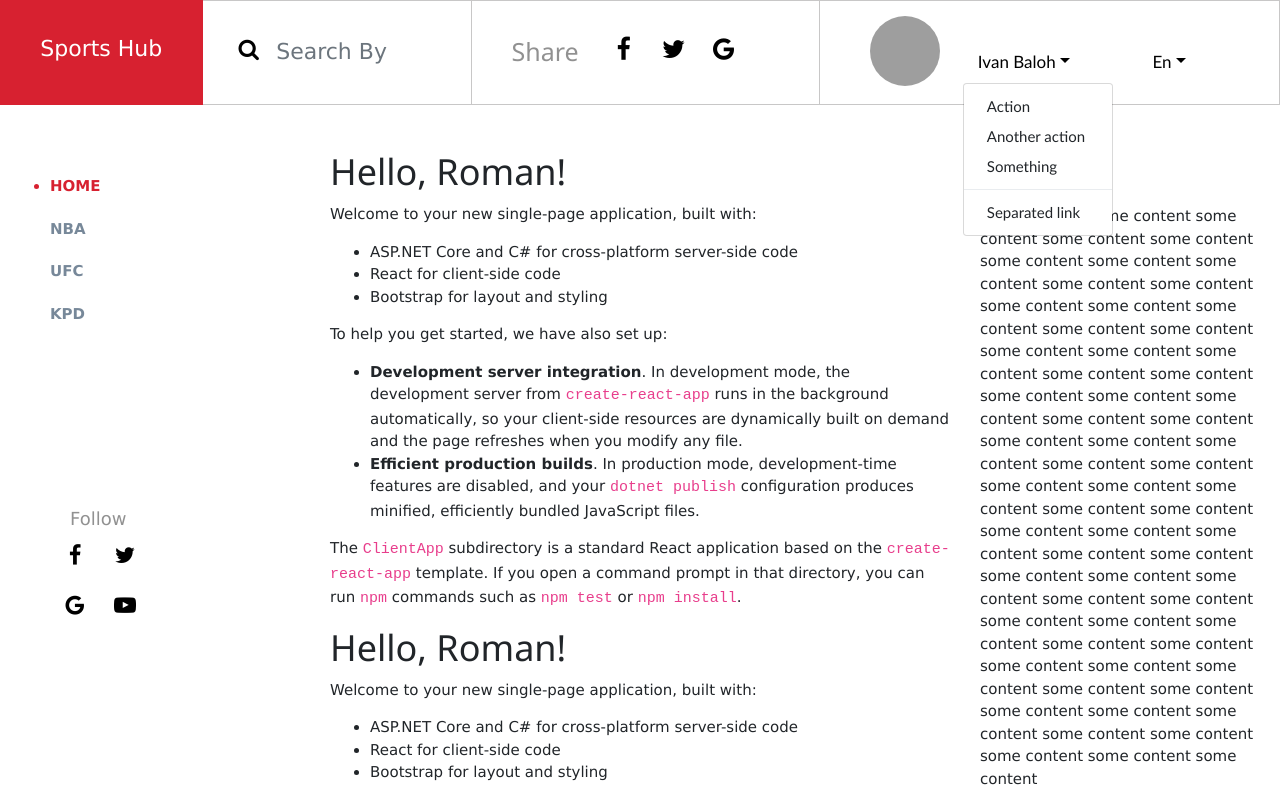
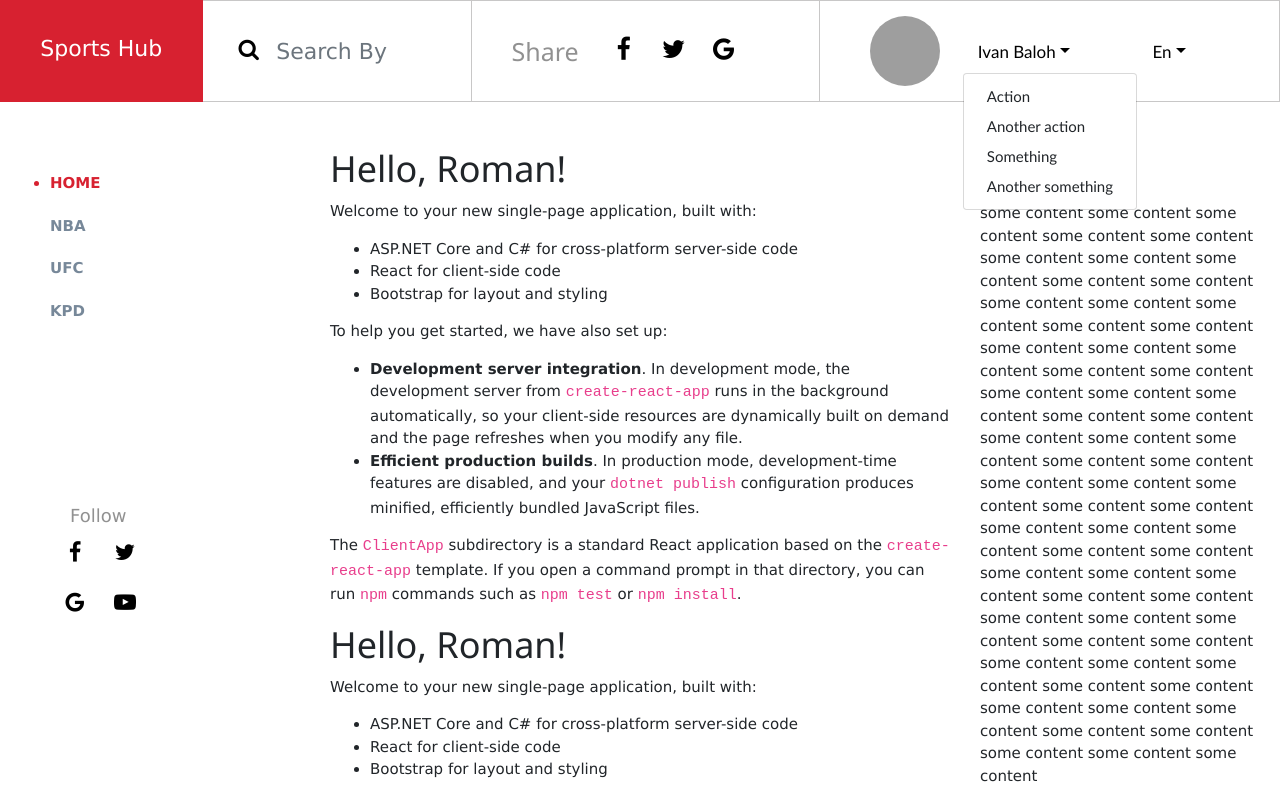
Before and after one commit to milinaire/SportsHub, a React (Create React App) app in the folder SportsHubWEB/ClientApp/: page / in a window 1280 px wide. Both pictures are taken after a click on the button "Ivan Baloh". Shown: the top 800 px of the page. Built offline with nearby package versions, Linux system fonts and the light colour scheme; grey boxes are pictures that could not be loaded.

Commit message:
Header Beta version

```diff
--- a/SportsHubWEB/ClientApp/src/components/Main/Header/Header.css
+++ b/SportsHubWEB/ClientApp/src/components/Main/Header/Header.css
@@ -14,20 +14,14 @@ html {
 }
 
 .brand-card {
-  margin-right: 0!important;
-  height: 90px;
-  font-size: 22px;
-  background-color: #d72130;
-  text-align: center;
-  text-decoration: none;
+  text-decoration: none!important;
 }
 .brand-text:hover {
   color: white;
   text-decoration: none;
 }
 .brand-text {
-  padding-left: 10px;
-  padding-right: 10px;
+  text-decoration: none;
   justify-content: center;
   padding-top: 17px;
   text-align: center;
@@ -122,9 +116,10 @@ form.header-form::after {
   font-family: "Calibri";
   font-size: 17px;
   color: #000000;
-  padding-top: 25px;
+  padding-top: 15px;
   text-align: left;
 }
+
 
 .fa-twitter:hover{
   color: #00b3ff;
@@ -222,38 +217,46 @@ form.header-form::after {
 
 }
 
-/*
-@media screen and (max-width: 1200px) {
-  .brand-card {
-    width: 100%;
-    font-size: 30px;
-  }
-  .search-card{
-    width: 45%!important;
-    font-size: 14px;
-  }
-  .search-card-button{
-    padding-bottom: 5px;
-  }
-  .profile-section{
-    width: 100px;
-    padding-left: 10px;
-    margin-left: 10px;
-  }
-  .avatar-img{
-    justify-content: center;
-  }
-  .dropdown-header{
-    text-align: left;
-  }
-  form.header-form input[type="text"] {
-    font-size: 14px;
-    width: 80%;
-  }
-  .share-card{
-    padding-left: 30px!important;
-  }
-  .navbar-fix{
-    border: none!important;
-  }
+.login-button{
+
+  width: 150px;
+  height: 50px;
+  border: none;
+  color: rgb(255,73,46);
+  background-color: white;
+}
+.signin-button{
+  width: 150px;
+  height: 50px;
+  border: none;
+  color: rgb(255,73,46);
+  background-color: #ffffff;
+}
+/*.login-button:hover{
+  color:black;
+  border: #D72130 1px solid;
+  border-radius: 0;
+  background-color: rgba(255,73,46,0.48);
+}
+.signin-button:hover{
+  color:black;
+  border: #D72130 1px solid;
+  border-radius: 0;
+  background-color: rgba(255,73,46,0.48);
 }*/
+.signin-button:hover,.login-button:hover,
+.signin-button:active,.login-button:active,
+.signin-button.active,.login-button.active,
+.signin-button:focus,.login-button:focus,
+.signin-button.focus,.login-button.focus {
+  color:black;
+  border: #D72130 1px solid;
+  border-radius: 0;
+  background-color: rgba(255,73,46,0.48);
+}
+a:hover{
+  color: #000000!important;
+}
+.dropdown-item:active{
+  background-color: #919191;
+}
--- a/SportsHubWEB/ClientApp/src/components/Main/Header/Header.js
+++ b/SportsHubWEB/ClientApp/src/components/Main/Header/Header.js
@@ -1,19 +1,33 @@
 import React, { Component } from 'react';
-import { Container, NavLink, Row} from 'reactstrap';
+import {NavLink, Row} from 'reactstrap';
 import { Link } from 'react-router-dom';
 import './Header.css';
-import {Navbar, Button, Form, FormControl, Nav, NavDropdown, Image, Dropdown} from "react-bootstrap";
+import {Form, FormControl, NavDropdown, Image, Button} from "react-bootstrap";
 
 
 export class Header extends Component {
   static displayName = Header.name;
 
+    server = {
+        User: {
+            login: true,
+            name: "Ivan",
+            surname:"Baloh",
+            image_url: "https://widgetwhats.com/app/uploads/2019/11/free-profile-photo-whatsapp-4.png",
+            user_actions: ["Action","Another action","Something","Another something"]
+        },
+        Languages: {
+            current_lang: ["En",0],
+            available_lang: ["English","Ukrainian","French","German"]
+        }
+    };
       constructor (props) {
         super(props);
 
         this.toggleNavbar = this.toggleNavbar.bind(this);
         this.state = {
-      collapsed: true
+            collapsed: true,
+            ...this.server
         };
       }
 
@@ -23,6 +37,7 @@ export class Header extends Component {
         });
       }
 
+
   render () {
     return (
        <>
@@ -30,9 +45,9 @@ export class Header extends Component {
                <link rel="stylesheet" href="https://www.w3schools.com/w3css/4/w3.css"/>
                <link rel="stylesheet" href="https://cdnjs.cloudflare.com/ajax/libs/font-awesome/4.7.0/css/font-awesome.min.css"/>
 
-                   <div className="grid-container ">
+                   <div className="grid-container">
                    <div className="item1">
-                       <Row className="brand-text"> <p>Sports Hub</p></Row>
+                       <Link to="/" className="brand-card"> <Row className="brand-text"><p>Sports Hub</p></Row></Link>
                    </div>
                    <div className="item2">
                        <Form className="search-card" inline>
@@ -61,21 +76,51 @@ export class Header extends Component {
                        </NavLink>
                    </div>
                    <div className="item4">
+
                        <Row className="profile-section-row">
-                           <Image className="profile-section avatar-img" src="https://widgetwhats.com/app/uploads/2019/11/free-profile-photo-whatsapp-4.png"/>
-                           <NavDropdown className="dropdown-header " title="Ivan Baloh" id="dropdownMenu1">
-                               <NavDropdown.Item href="#action/3.1">Action</NavDropdown.Item>
-                               <NavDropdown.Item href="#action/3.2">Another action</NavDropdown.Item>
-                               <NavDropdown.Item href="#action/3.3">Something</NavDropdown.Item>
-                               <NavDropdown.Divider />
-                               <NavDropdown.Item href="#action/3.4">Separated link</NavDropdown.Item>
+                           {this.state.User.login === true ?
+                               (
+                               <>
+                                   <Image className="profile-section avatar-img" src={this.state.User.image_url}/>
+                                   <NavDropdown className="dropdown-header "
+                                                title={this.state.User.name +" "+ this.state.User.surname}
+                                                id="dropdownMenu1">
+                                       {this.state.User.user_actions.map((action,key) =>
+                                           (
+                                               <NavDropdown.Item href={"#" + action + key}>{action}</NavDropdown.Item>
+                                           )
+                                       )}
                                    </NavDropdown>
-                           <NavDropdown className="ml-lg-2 dropdown-header" title="En" id="dropdownMenu2">
-                               <NavDropdown.Item href="#action/3.1">English</NavDropdown.Item>
-                               <NavDropdown.Item href="#action/3.3">Ukrainian</NavDropdown.Item>
-                               <NavDropdown.Item href="#action/3.2">German</NavDropdown.Item>
-                               <NavDropdown.Item href="#action/3.3">French</NavDropdown.Item>
+                               </>
+                               )
+                               :
+                               (
+                                   <div className="pt-2">
+                                       <Button className="login-button btn-danger mr-2">Sign up</Button>
+                                       <Button className="signin-button btn-danger" >Log in</Button>
+                                   </div>
+                               )
+                           }
+
+                           <NavDropdown className="ml-lg-2 dropdown-header"
+                                        title={this.state.Languages.current_lang[0]}
+                                        id="dropdownMenu2">
+                               {this.state.Languages.available_lang.map((language,key) =>
+                                   key === this.state.Languages.current_lang[1] ? (
+                                           <NavDropdown.Item className="dropdown-item disabled"
+                                                             href={"#" + language + key}>
+                                               {language}
+                                           </NavDropdown.Item>
+                                       )
+                                       :
+                                       (
+                                           <NavDropdown.Item href={"#" + language + key}>
+                                               {language}
+                                           </NavDropdown.Item>
+                                       )
+                               )}
                            </NavDropdown>
+
                        </Row>
                    </div>
                    <div className="item5">
```
Lines whose indentation alone changed are shown as unchanged.
